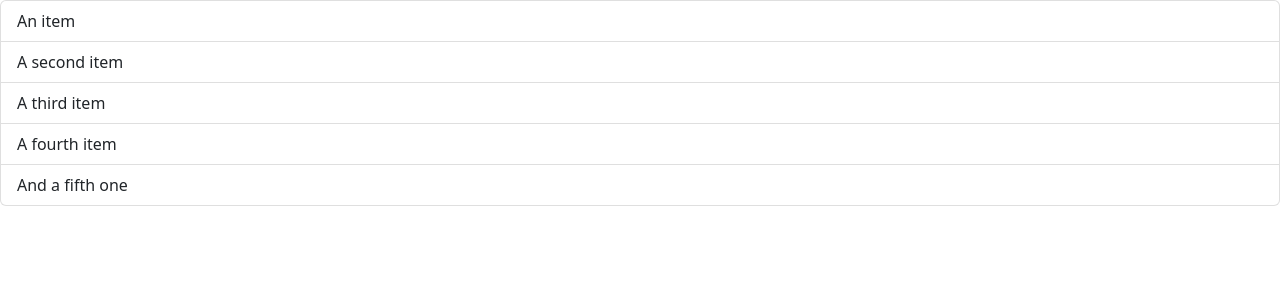
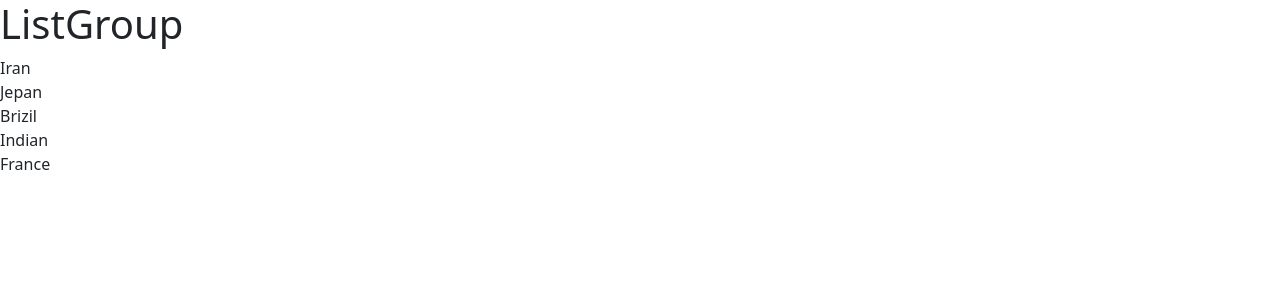
Before and after one commit to sajjadafkhami/vite-react, a React (Vite) app: page / in a window 1280 px wide. Shown: the top 300 px of the page. Built offline with nearby package versions, Linux system fonts and the light colour scheme.

Commit message:
fix listgroup  render

```diff
--- a/src/Components/ListGroup.tsx
+++ b/src/Components/ListGroup.tsx
@@ -1,13 +1,14 @@
 function ListGroup() {
+  const items = ["Iran", "Jepan", "Brizil", "Indian", "France"];
   return (
-    <ul className="list-group">
-      <li className="list-group-item">An item</li>
-      <li className="list-group-item">A second item</li>
-      <li className="list-group-item">A third item</li>
-      <li className="list-group-item">A fourth item</li>
-      <li className="list-group-item">And a fifth one</li>
-    </ul>
+    <>
+      <h1>ListGroup</h1>
+      <ul className="list-group">
+        {items.map((item) => (
+          <li Key={item}>{item}</li>
+        ))}
+      </ul>
+    </>
   );
 }
-
 export default ListGroup;
```
